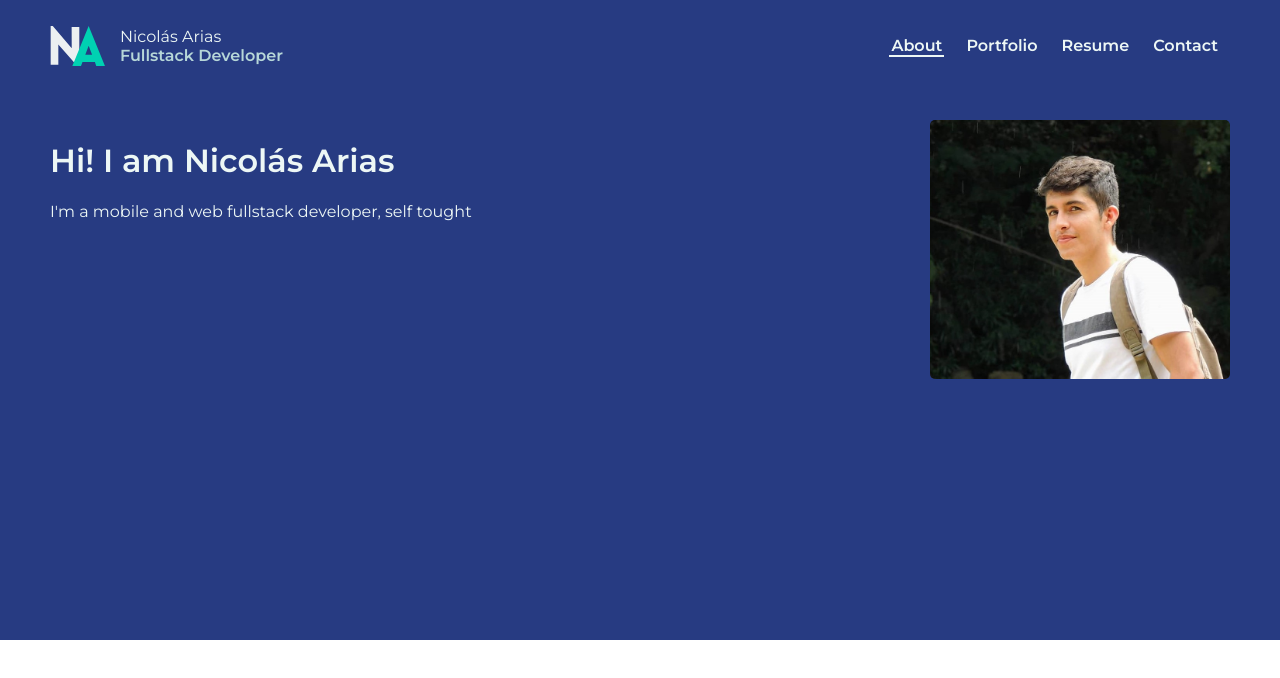
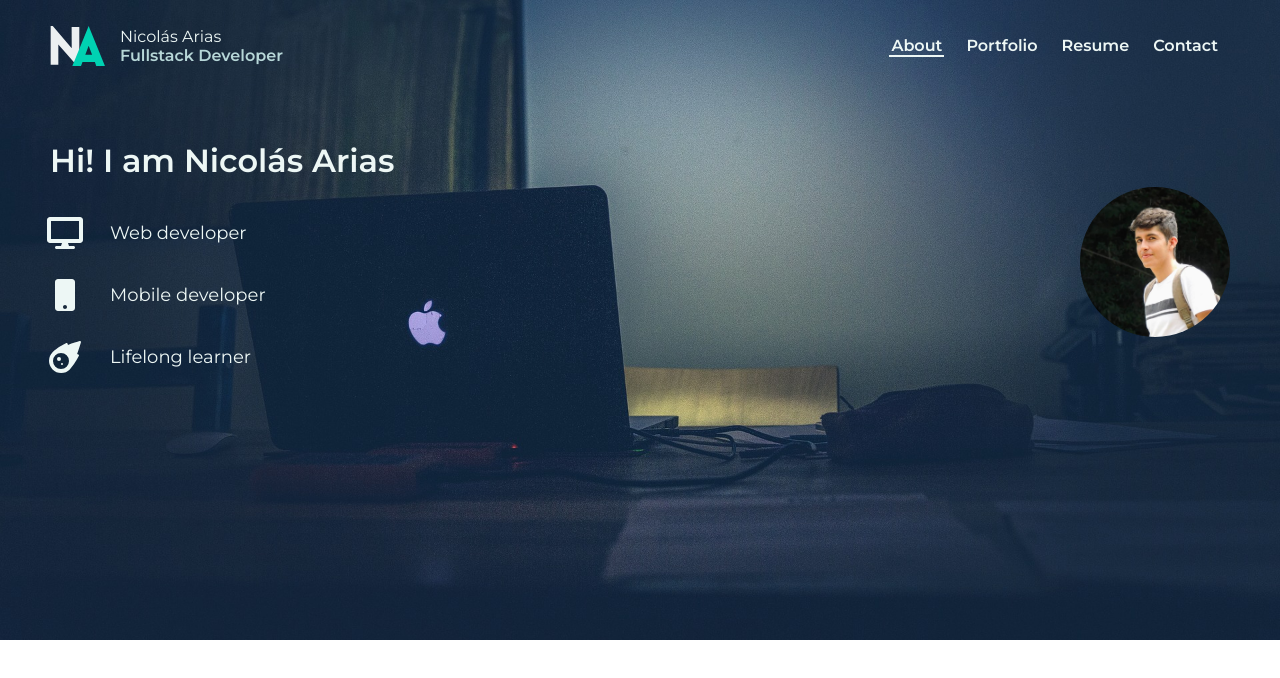
Before and after one commit to Narias1999/Narias1999.github.io, a React (Create React App) app: page / in a window 1280 px wide. Shown: the top 678 px of the page. Built offline with nearby package versions, Linux system fonts and the light colour scheme.

Commit message:
font awesome library

```diff
--- a/package.json
+++ b/package.json
@@ -3,10 +3,13 @@
   "version": "0.1.0",
   "private": true,
   "dependencies": {
+    "@fortawesome/fontawesome-svg-core": "^1.2.17",
+    "@fortawesome/free-solid-svg-icons": "^5.8.1",
+    "@fortawesome/react-fontawesome": "^0.1.4",
     "react": "^16.7.0",
     "react-dom": "^16.7.0",
     "react-router-dom": "^5.0.0",
-    "react-scripts": "2.1.3"
+    "react-scripts": "^2.1.8"
   },
   "scripts": {
     "start": "react-scripts start",
--- /dev/null
+++ b/src/components/Button.module.css
@@ -0,0 +1,2 @@
+.Button {
+}
--- a/src/components/Heading.module.css
+++ b/src/components/Heading.module.css
@@ -1,7 +1,9 @@
 .Heading {
   padding: 120px 50px;
   box-sizing: border-box;
-  background: var(--light);
+  background: url("../assets/hero.jpg");
   min-height: 80vh;
+  background-position: center;
+  background-size: cover;
   color: var(--white);
 }
--- a/src/index.js
+++ b/src/index.js
@@ -1,10 +1,18 @@
-import React from 'react';
-import ReactDOM from 'react-dom';
-import './index.css';
-import App from './App';
-import * as serviceWorker from './serviceWorker';
+import React from "react";
+import ReactDOM from "react-dom";
+import "./index.css";
+import { library } from "@fortawesome/fontawesome-svg-core";
+import {
+  faDesktop,
+  faMobile,
+  faMeteor
+} from "@fortawesome/free-solid-svg-icons";
+import App from "./App";
+import * as serviceWorker from "./serviceWorker";
 
-ReactDOM.render(<App />, document.getElementById('root'));
+library.add(faDesktop, faMobile, faMeteor);
+
+ReactDOM.render(<App />, document.getElementById("root"));
 
 // If you want your app to work offline and load faster, you can change
 // unregister() to register() below. Note this comes with some pitfalls.
--- a/src/pages/About.js
+++ b/src/pages/About.js
@@ -1,7 +1,14 @@
 import React, { Component } from "react";
+import { FontAwesomeIcon } from "@fortawesome/react-fontawesome";
 import Heading from "./../components/Heading";
 import styles from "./About.module.css";
 import Foto from "./../assets/profile.jpg";
+
+const ListIcon = ({ name }) => (
+  <div className={styles.ListIcon}>
+    <FontAwesomeIcon icon={name} size="2x" />
+  </div>
+);
 
 class Home extends Component {
   render() {
@@ -10,7 +17,20 @@ class Home extends Component {
         <div className={styles.HeadingContainer}>
           <div className="text">
             <h1>Hi! I am Nicolás Arias</h1>
-            <p>I'm a mobile and web fullstack developer, self tought</p>
+            <ul>
+              <li>
+                <ListIcon name="desktop" />
+                <span>Web developer</span>
+              </li>
+              <li>
+                <ListIcon name="mobile" />
+                <span>Mobile developer</span>
+              </li>
+              <li>
+                <ListIcon name="meteor" />
+                <span>Lifelong learner</span>
+              </li>
+            </ul>
           </div>
           <figure>
             <img src={Foto} />
--- a/src/pages/About.module.css
+++ b/src/pages/About.module.css
@@ -9,8 +9,28 @@
   justify-content: flex-end;
 }
 .HeadingContainer figure img {
-  width: 300px;
-  max-width: 90%;
-  border-radius: 5px;
+  width: 150px;
+  height: 150px;
+  border-radius: 50%;
+  object-fit: cover;
   align-self: center;
 }
+.HeadingContainer ul {
+  padding: 0;
+}
+.HeadingContainer li {
+  list-style: none;
+  padding: 15px 0;
+  align-items: center;
+  display: flex;
+}
+.HeadingContainer li span {
+  margin-left: 30px;
+  font-size: 18px;
+}
+
+.ListIcon {
+  display: flex;
+  width: 30px;
+  justify-content: center;
+}
```
Also changed, not shown: src/components/Button.js (added, +8 -0 lines), src/assets/hero.jpg, 1 other file (tests, documents, lock files or other folders).
